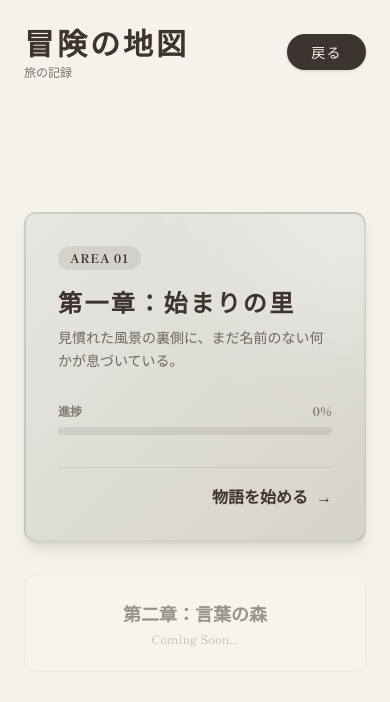
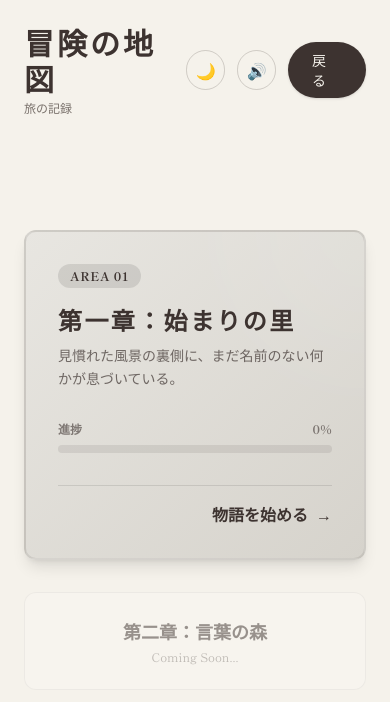
Before and after one commit to yuji-oonaka/kanji-merge, a Next.js app: page /adventure in a window 390 px wide. Shown: the top 702 px of the page. Built offline with nearby package versions, Linux system fonts and the light colour scheme.

Commit message:
feat: 冒険モードの環境音改善とUI機能拡張（ミュート・テーマ切替・リプレイ）

```diff
--- a/src/features/adventure/components/WorldMap.tsx
+++ b/src/features/adventure/components/WorldMap.tsx
@@ -5,17 +5,68 @@ import { useRouter } from "next/navigation";
 import { motion, AnimatePresence } from "framer-motion";
 import { useEffect, useState } from "react";
 
-import { useAdventureStore } from "@/features/adventure/stores/adventureStore";
+import {
+  useAdventureStore,
+  AdventureTheme,
+} from "@/features/adventure/stores/adventureStore";
 import { soundEngine } from "@/lib/sounds/SoundEngine";
 import { AREA1_STAGES } from "../data/stages_area1";
 import { StoryModal } from "./StoryModal";
 
+// テーマごとのスタイル定義（PlayPageと統一）
+const MAP_THEME_STYLES = {
+  paper: {
+    bg: "bg-[#f5f2eb]",
+    text: "text-[#3d3330]",
+    subText: "text-stone-500",
+    headerBtn:
+      "border-[#3d3330]/20 text-[#3d3330] hover:bg-[#3d3330] hover:text-[#f5f2eb]",
+    card: {
+      border: "border-[#3d3330]/10",
+      shadow: "shadow-lg",
+      bgGradient: "from-[#e8e6e1] to-[#d6d3cc]",
+      text: "text-[#3d3330]",
+      subText: "text-[#3d3330]/70",
+      accent: "text-[#d94a38]",
+      progressBg: "bg-[#3d3330]/10",
+      progressBar: "bg-[#d94a38]",
+      actionText: "text-[#3d3330]",
+    },
+    placeholder: "border-[#3d3330]/10 bg-white/30 text-[#3d3330]",
+  },
+  dark: {
+    bg: "bg-[#1c1c1e]",
+    text: "text-[#e5e5e5]",
+    subText: "text-stone-400",
+    headerBtn:
+      "border-white/20 text-[#e5e5e5] hover:bg-[#e5e5e5] hover:text-[#1c1c1e]",
+    card: {
+      border: "border-white/10",
+      shadow: "shadow-white/5",
+      bgGradient: "from-[#2c2c2e] to-[#1c1c1e]",
+      text: "text-[#e5e5e5]",
+      subText: "text-[#e5e5e5]/60",
+      accent: "text-[#ff9f0a]",
+      progressBg: "bg-white/10",
+      progressBar: "bg-[#ff9f0a]",
+      actionText: "text-[#ff9f0a]",
+    },
+    placeholder: "border-white/10 bg-white/5 text-[#e5e5e5]",
+  },
+};
+
 export function WorldMap() {
   const router = useRouter();
-  const { currentStageIndex, theme } = useAdventureStore();
+
+  // ストアから必要な状態とアクションを取得
+  const { currentStageIndex, theme, setTheme } = useAdventureStore();
 
   const [isMounted, setIsMounted] = useState(false);
   const [isStoryOpen, setIsStoryOpen] = useState(false);
+  const [isMuted, setIsMuted] = useState(soundEngine.isMuted);
+
+  // 現在のテーマスタイル
+  const currentStyles = MAP_THEME_STYLES[theme];
 
   useEffect(() => setIsMounted(true), []);
 
@@ -24,7 +75,6 @@ export function WorldMap() {
     title: "第一章：始まりの里",
     description: "見慣れた風景の裏側に、まだ名前のない何かが息づいている。",
     totalStages: AREA1_STAGES.length,
-    bgGradient: "from-[#e8e6e1] to-[#d6d3cc]",
   };
 
   const progressPercent = Math.min(
@@ -33,10 +83,35 @@ export function WorldMap() {
   );
   const isCompleted = currentStageIndex >= AREA_INFO.totalStages;
 
+  // --- サウンド制御 ---
   useEffect(() => {
-    soundEngine.playRiverAmbience();
-    return () => {};
+    // マウント時: 音を鳴らす
+    soundEngine.playNatureAmbience();
+    setIsMuted(soundEngine.isMuted);
+
+    // アンマウント時: 音を止める (これでトップに戻った時に音が消えます)
+    return () => {
+      soundEngine.stopAmbience();
+    };
   }, []);
+
+  const toggleMute = () => {
+    const newState = !isMuted;
+    soundEngine.setMute(newState);
+    setIsMuted(newState);
+    if (!newState) {
+      soundEngine.playNatureAmbience();
+    } else {
+      soundEngine.stopAmbience();
+    }
+  };
+
+  const toggleTheme = () => {
+    soundEngine.playSelect();
+    setTheme(theme === "paper" ? "dark" : "paper");
+  };
+
+  // --- アクション ---
 
   const handleAreaClick = () => {
     soundEngine.playSelect();
@@ -48,27 +123,76 @@ export function WorldMap() {
     setIsStoryOpen(true);
   };
 
+  // ★追加: 最初からやり直す（リプレイ）
+  const handleReplayClick = (e: React.MouseEvent) => {
+    e.stopPropagation(); // カードクリックの暴発防止
+    if (
+      confirm(
+        "旅の記憶（クリア記録）は残りますが、\n物語を最初からプレイし直しますか？"
+      )
+    ) {
+      soundEngine.playSelect();
+      // 進行度だけリセットする
+      useAdventureStore.setState({ currentStageIndex: 0 });
+      // そのままプレイ画面へ
+      router.push("/adventure/play");
+    }
+  };
+
   if (!isMounted) return null;
 
   return (
     <>
-      <div className="min-h-screen bg-[#f5f2eb] text-[#3d3330] p-6 pb-20 overflow-x-hidden flex flex-col">
+      <div
+        className={`min-h-screen p-6 pb-20 overflow-x-hidden flex flex-col transition-colors duration-500 ${currentStyles.bg} ${currentStyles.text}`}
+      >
         {/* ヘッダー */}
         <header className="flex justify-between items-center mb-10 z-10">
           <div>
-            <h1 className="text-3xl md:text-4xl font-serif font-bold tracking-widest text-[#3d3330]">
+            <h1 className="text-3xl md:text-4xl font-serif font-bold tracking-widest">
               冒険の地図
             </h1>
-            <p className="text-xs md:text-sm text-stone-500 mt-1 font-serif">
+            <p
+              className={`text-xs md:text-sm mt-1 font-serif ${currentStyles.subText}`}
+            >
               旅の記録
             </p>
           </div>
-          <Link
-            href="/"
-            className="px-6 py-2 bg-[#3d3330] text-[#f5f2eb] rounded-full hover:bg-[#594a46] transition-colors font-serif text-sm tracking-widest shadow-sm"
-          >
-            戻る
-          </Link>
+
+          <div className="flex items-center gap-3">
+            {/* テーマ切り替えボタン */}
+            <button
+              onClick={toggleTheme}
+              className={`w-10 h-10 rounded-full border flex items-center justify-center transition-all ${currentStyles.headerBtn}`}
+              aria-label="テーマ切り替え"
+            >
+              {theme === "paper" ? "🌙" : "☀️"}
+            </button>
+
+            {/* サウンドボタン */}
+            <button
+              onClick={toggleMute}
+              className={`w-10 h-10 rounded-full border flex items-center justify-center transition-all ${currentStyles.headerBtn}`}
+              aria-label={isMuted ? "サウンドON" : "サウンドOFF"}
+            >
+              {isMuted ? "🔇" : "🔊"}
+            </button>
+
+            <Link
+              href="/"
+              className={`px-6 py-2 rounded-full transition-colors font-serif text-sm tracking-widest shadow-sm ${currentStyles.headerBtn
+                .replace("text-[#3d3330]", "bg-[#3d3330] text-[#f5f2eb]")
+                .replace("hover:bg-[#3d3330]", "hover:bg-[#594a46]")}`}
+              // ※注: HeaderBtnのクラス流用だと色が合わないため、戻るボタンだけ個別に調整
+              style={{
+                backgroundColor: theme === "dark" ? "#2c2c2e" : "#3d3330",
+                color: theme === "dark" ? "#e5e5e5" : "#f5f2eb",
+                border: "none",
+              }}
+            >
+              戻る
+            </Link>
+          </div>
         </header>
 
         {/* マップメインエリア */}
@@ -81,59 +205,91 @@ export function WorldMap() {
             whileTap={{ scale: 0.98 }}
             onClick={handleAreaClick}
             className={`
-              w-full relative overflow-hidden rounded-xl border-2 border-[#3d3330]/10 shadow-lg cursor-pointer bg-linear-to-br ${AREA_INFO.bgGradient}
-              group transition-all duration-300
+              w-full relative overflow-hidden rounded-xl border-2 shadow-lg cursor-pointer
+              bg-linear-to-br group transition-all duration-300
+              ${currentStyles.card.border} ${currentStyles.card.bgGradient}
             `}
           >
-            <div className="absolute top-0 right-0 w-64 h-64 bg-white/40 rounded-full blur-3xl -translate-y-1/2 translate-x-1/2 pointer-events-none" />
+            {/* 背景装飾 */}
+            <div className="absolute top-0 right-0 w-64 h-64 bg-white/10 rounded-full blur-3xl -translate-y-1/2 translate-x-1/2 pointer-events-none" />
 
             <div className="p-8 md:p-10 flex flex-col gap-4 relative z-10">
               <div className="flex items-center justify-between">
-                <span className="px-3 py-1 bg-[#3d3330]/10 text-[#3d3330] text-xs font-bold rounded-full tracking-wider">
+                <span
+                  className={`px-3 py-1 text-xs font-bold rounded-full tracking-wider bg-black/10 ${currentStyles.card.text}`}
+                >
                   AREA 01
                 </span>
                 {isCompleted && (
-                  <span className="text-[#d94a38] text-xs font-bold flex items-center gap-1 bg-white/50 px-2 py-1 rounded">
+                  <span
+                    className={`text-xs font-bold flex items-center gap-1 bg-white/20 px-2 py-1 rounded ${currentStyles.card.accent}`}
+                  >
                     <span>💮</span> 読破済み
                   </span>
                 )}
               </div>
 
               <div>
-                <h2 className="text-2xl md:text-3xl font-serif font-bold text-[#3d3330] mb-2 tracking-widest group-hover:text-[#d94a38] transition-colors">
+                <h2
+                  className={`text-2xl md:text-3xl font-serif font-bold mb-2 tracking-widest transition-colors group-hover:${currentStyles.card.accent} ${currentStyles.card.text}`}
+                >
                   {AREA_INFO.title}
                 </h2>
-                <p className="text-sm text-[#3d3330]/70 font-serif leading-relaxed line-clamp-2">
+                <p
+                  className={`text-sm font-serif leading-relaxed line-clamp-2 ${currentStyles.card.subText}`}
+                >
                   {AREA_INFO.description}
                 </p>
               </div>
 
               <div className="mt-4">
-                <div className="flex justify-between text-xs font-bold text-[#3d3330]/60 mb-2">
+                <div
+                  className={`flex justify-between text-xs font-bold mb-2 opacity-60 ${currentStyles.card.text}`}
+                >
                   <span>進捗</span>
                   <span>{progressPercent}%</span>
                 </div>
-                <div className="w-full h-2 bg-[#3d3330]/10 rounded-full overflow-hidden">
+                <div
+                  className={`w-full h-2 rounded-full overflow-hidden ${currentStyles.card.progressBg}`}
+                >
                   <motion.div
                     initial={{ width: 0 }}
                     animate={{ width: `${progressPercent}%` }}
                     transition={{ duration: 1.0, ease: "easeOut" }}
-                    className="h-full bg-[#d94a38]"
+                    className={`h-full ${currentStyles.card.progressBar}`}
                   />
                 </div>
               </div>
 
               {/* アクション表示 */}
-              <div className="mt-4 pt-4 border-t border-[#3d3330]/10 flex justify-end">
-                <span className="flex items-center gap-2 font-serif font-bold text-[#3d3330] group-hover:translate-x-2 transition-transform">
-                  {currentStageIndex === 0 ? "物語を始める" : "旅を再開する"}
+              <div
+                className={`mt-4 pt-4 border-t border-black/10 flex justify-end gap-4`}
+              >
+                {/* クリア済みの場合のリプレイボタン */}
+                {isCompleted && (
+                  <button
+                    onClick={handleReplayClick}
+                    className={`text-xs font-bold opacity-60 hover:opacity-100 hover:scale-105 transition-all ${currentStyles.card.text}`}
+                  >
+                    🔄 最初から
+                  </button>
+                )}
+
+                <span
+                  className={`flex items-center gap-2 font-serif font-bold group-hover:translate-x-2 transition-transform ${currentStyles.card.actionText}`}
+                >
+                  {isCompleted
+                    ? "旅を振り返る"
+                    : currentStageIndex === 0
+                    ? "物語を始める"
+                    : "旅を再開する"}
                   <span>→</span>
                 </span>
               </div>
             </div>
           </motion.div>
 
-          {/* --- ★修正: 読み返しボタン (クリア後のみ出現) --- */}
+          {/* 読み返しボタン (クリア後のみ) */}
           {isCompleted && (
             <motion.div
               initial={{ opacity: 0, scale: 0.9 }}
@@ -143,43 +299,41 @@ export function WorldMap() {
             >
               <button
                 onClick={handleReviewClick}
-                className="
-                  w-full py-4 bg-[#fffaf0] border-2 border-[#d94a38]/30 rounded-xl shadow-sm
+                className={`
+                  w-full py-4 border-2 rounded-xl shadow-sm
                   flex items-center justify-center gap-3
-                  text-[#d94a38] font-serif font-bold tracking-widest text-lg
-                  hover:bg-[#fff5e0] hover:border-[#d94a38]/60 hover:shadow-md hover:scale-[1.02]
-                  transition-all duration-300 group
-                "
+                  font-serif font-bold tracking-widest text-lg
+                  hover:shadow-md hover:scale-[1.02] transition-all duration-300 group
+                  ${currentStyles.card.bgGradient} ${currentStyles.card.border} ${currentStyles.card.accent}
+                `}
               >
                 <span className="text-2xl group-hover:rotate-12 transition-transform">
                   📖
                 </span>
                 <span>物語を紐解く</span>
               </button>
-              <p className="text-center text-xs text-[#3d3330]/50 mt-2 font-serif">
-                完成した物語を、最初から読み返せます。
-              </p>
             </motion.div>
           )}
 
           {/* 次エリア (プレースホルダー) */}
-          <div className="w-full p-6 rounded-xl border border-[#3d3330]/10 bg-white/30 flex items-center justify-center opacity-50">
+          <div
+            className={`w-full p-6 rounded-xl border flex items-center justify-center opacity-50 ${currentStyles.placeholder}`}
+          >
             <div className="text-center">
-              <h3 className="text-lg font-serif font-bold text-[#3d3330] mb-1">
+              <h3 className="text-lg font-serif font-bold mb-1">
                 第二章：言葉の森
               </h3>
-              <p className="text-xs text-[#3d3330]/60">Coming Soon...</p>
+              <p className="text-xs opacity-60">Coming Soon...</p>
             </div>
           </div>
         </div>
       </div>
 
-      {/* 読み返しモーダル */}
       <AnimatePresence>
         {isStoryOpen && (
           <StoryModal
             stages={AREA1_STAGES}
-            theme={theme}
+            theme={theme} // テーマを渡してモーダルも色を変える
             onClose={() => setIsStoryOpen(false)}
           />
         )}
--- a/src/lib/sounds/SoundEngine.ts
+++ b/src/lib/sounds/SoundEngine.ts
@@ -1,11 +1,10 @@
-/**
- * 簡易シンセサイザーエンジン (Enhanced)
- * MP3ファイルなしで、BGMや環境音も生成します。
- */
+// src/lib/sounds/SoundEngine.ts
+
 class SoundEngine {
   private ctx: AudioContext | null = null;
-  private isMuted: boolean = false;
-  private currentAmbience: AudioNode[] = []; // 再生中の環境音ノード
+  private _isMuted: boolean = false; // 内部状態
+  private currentAmbienceNodes: AudioNode[] = [];
+  private birdInterval: NodeJS.Timeout | null = null; // 鳥の定期実行用
 
   constructor() {
     if (typeof window !== 'undefined') {
@@ -22,9 +21,25 @@ class SoundEngine {
     }
   }
 
-  // --- 基本波形生成 ---
+  // ミュート状態のゲッター
+  public get isMuted(): boolean {
+    return this._isMuted;
+  }
+
+  public setMute(muted: boolean) {
+    this._isMuted = muted;
+    if (this.ctx) {
+      if (muted) {
+        this.ctx.suspend();
+      } else {
+        this.ctx.resume();
+      }
+    }
+  }
+
+  // --- 基本波形生成 (SE用) ---
   private playTone(freq: number, type: OscillatorType, duration: number, startTime: number = 0, vol: number = 0.3) {
-    if (!this.ctx || this.isMuted) return;
+    if (!this.ctx || this._isMuted) return;
 
     const osc = this.ctx.createOscillator();
     const gain = this.ctx.createGain();
@@ -33,7 +48,7 @@ class SoundEngine {
     osc.frequency.setValueAtTime(freq, this.ctx.currentTime + startTime);
 
     gain.gain.setValueAtTime(0, this.ctx.currentTime + startTime);
-    gain.gain.linearRampToValueAtTime(vol, this.ctx.currentTime + startTime + 0.01);
+    gain.gain.linearRampToValueAtTime(vol, this.ctx.currentTime + startTime + 0.02); // アタックを少し柔らかく
     gain.gain.exponentialRampToValueAtTime(0.001, this.ctx.currentTime + startTime + duration);
 
     osc.connect(gain);
@@ -46,48 +61,65 @@ class SoundEngine {
   // --- ノイズ生成 (環境音用) ---
   private createNoiseBuffer(): AudioBuffer | null {
     if (!this.ctx) return null;
-    const bufferSize = this.ctx.sampleRate * 2; // 2秒分
+    // 5秒分のバッファ（ループ時の違和感を減らすため長めに）
+    const bufferSize = this.ctx.sampleRate * 5;
     const buffer = this.ctx.createBuffer(1, bufferSize, this.ctx.sampleRate);
     const data = buffer.getChannelData(0);
+
+    // ピンクノイズ風の生成（高音を抑える）
+    let lastOut = 0;
     for (let i = 0; i < bufferSize; i++) {
-      data[i] = Math.random() * 2 - 1;
+      const white = Math.random() * 2 - 1;
+      // 簡易的なフィルタリング
+      const brown = (lastOut + (0.02 * white)) / 1.02;
+      lastOut = brown;
+      data[i] = brown * 3.5; // 音量補正
     }
     return buffer;
   }
 
-  // --- アンビエンス再生 ---
+  // --- アンビエンス制御 ---
 
   public stopAmbience() {
-    this.currentAmbience.forEach(node => {
+    // ノードの停止
+    this.currentAmbienceNodes.forEach(node => {
       try { (node as any).stop(); } catch(e) {}
-      node.disconnect();
+      try { node.disconnect(); } catch(e) {}
     });
-    this.currentAmbience = [];
+    this.currentAmbienceNodes = [];
+
+    // 鳥のさえずり停止
+    if (this.birdInterval) {
+      clearInterval(this.birdInterval);
+      this.birdInterval = null;
+    }
   }
 
-  // 風の音 (森・山エリア用)
-  public playWindAmbience() {
-    if (!this.ctx || this.isMuted) return;
+  // ★改良版: 里の環境音（優しいせせらぎ + 鳥）
+  public playNatureAmbience() {
+    if (!this.ctx || this._isMuted) return;
     this.stopAmbience();
 
+    // 1. 川の音 (ベース)
     const noise = this.ctx.createBufferSource();
     noise.buffer = this.createNoiseBuffer();
     noise.loop = true;
 
-    // フィルタで風のようなゴォーという音にする
+    // ローパスフィルタで「ザー」を「サー...」に変える
     const filter = this.ctx.createBiquadFilter();
     filter.type = 'lowpass';
-    filter.frequency.value = 400;
+    filter.frequency.value = 400; // かなり低くして「こもり感」を出す
+    filter.Q.value = 1;
 
-    // 音量揺らぎ (LFO)
+    // 音量のゆらぎ (LFO) で水の流れを表現
     const lfo = this.ctx.createOscillator();
     lfo.type = 'sine';
-    lfo.frequency.value = 0.2; // ゆったり
+    lfo.frequency.value = 0.15; // 非常にゆっくり
     const lfoGain = this.ctx.createGain();
-    lfoGain.gain.value = 300; // フィルタ周波数を揺らす
+    lfoGain.gain.value = 100; // フィルタを開閉させる
 
     const mainGain = this.ctx.createGain();
-    mainGain.gain.value = 0.05; // かなり小さく
+    mainGain.gain.value = 0.08; // 控えめな音量
 
     lfo.connect(lfoGain);
     lfoGain.connect(filter.frequency);
@@ -99,97 +131,100 @@ class SoundEngine {
     noise.start();
     lfo.start();
 
-    this.currentAmbience.push(noise, lfo);
+    this.currentAmbienceNodes.push(noise, lfo, mainGain);
+
+    // 2. 鳥のさえずり (定期実行)
+    // 3〜8秒おきにランダムで鳴く
+    const scheduleBird = () => {
+      if (this._isMuted) return;
+      const delay = 3000 + Math.random() * 5000;
+      this.playBirdOneShot();
+      this.birdInterval = setTimeout(scheduleBird, delay);
+    };
+    scheduleBird();
   }
 
-  // 川のせせらぎ (里エリア用)
-  public playRiverAmbience() {
-    if (!this.ctx || this.isMuted) return;
-    this.stopAmbience();
+  // 単発の鳥の声生成
+  private playBirdOneShot() {
+    if (!this.ctx) return;
 
-    const noise = this.ctx.createBufferSource();
-    noise.buffer = this.createNoiseBuffer();
-    noise.loop = true;
+    const t = this.ctx.currentTime;
+    const osc = this.ctx.createOscillator();
+    const gain = this.ctx.createGain();
 
-    // ハイパスフィルタでシャワシャワ感
-    const filter = this.ctx.createBiquadFilter();
-    filter.type = 'highpass';
-    filter.frequency.value = 800;
+    osc.type = 'sine';
 
-    const mainGain = this.ctx.createGain();
-    mainGain.gain.value = 0.03;
+    // ピッチ: 高めの音から少し下がる、または上がる (さえずり感)
+    const startFreq = 2000 + Math.random() * 1000;
+    osc.frequency.setValueAtTime(startFreq, t);
+    osc.frequency.linearRampToValueAtTime(startFreq + (Math.random() * 400 - 200), t + 0.1);
 
-    noise.connect(filter);
-    filter.connect(mainGain);
-    mainGain.connect(this.ctx.destination);
+    // エンベロープ: 短く鋭く
+    gain.gain.setValueAtTime(0, t);
+    gain.gain.linearRampToValueAtTime(0.1, t + 0.02);
+    gain.gain.exponentialRampToValueAtTime(0.001, t + 0.15);
 
-    noise.start();
-    this.currentAmbience.push(noise);
+    osc.connect(gain);
+    gain.connect(this.ctx.destination);
+
+    osc.start(t);
+    osc.stop(t + 0.2);
+
+    // 確率で「2回鳴く」 (ピピっ)
+    if (Math.random() > 0.5) {
+      const osc2 = this.ctx.createOscillator();
+      const gain2 = this.ctx.createGain();
+      const t2 = t + 0.15; // 少し遅らせる
+
+      osc2.type = 'sine';
+      osc2.frequency.setValueAtTime(startFreq, t2);
+      osc2.frequency.linearRampToValueAtTime(startFreq - 100, t2 + 0.1);
+
+      gain2.gain.setValueAtTime(0, t2);
+      gain2.gain.linearRampToValueAtTime(0.08, t2 + 0.02);
+      gain2.gain.exponentialRampToValueAtTime(0.001, t2 + 0.15);
+
+      osc2.connect(gain2);
+      gain2.connect(this.ctx.destination);
+
+      osc2.start(t2);
+      osc2.stop(t2 + 0.2);
+    }
   }
 
-  // 宇宙の静寂 (天空エリア用)
-  public playSpaceAmbience() {
-    if (!this.ctx || this.isMuted) return;
-    this.stopAmbience();
-
-    // 低いドローン音
-    const osc = this.ctx.createOscillator();
-    osc.type = 'sine';
-    osc.frequency.value = 50; // 超低音
-
-    const lfo = this.ctx.createOscillator();
-    lfo.frequency.value = 0.1;
-    const lfoGain = this.ctx.createGain();
-    lfoGain.gain.value = 10;
-
-    const mainGain = this.ctx.createGain();
-    mainGain.gain.value = 0.1;
-
-    lfo.connect(lfoGain);
-    lfoGain.connect(osc.frequency);
-    osc.connect(mainGain);
-    mainGain.connect(this.ctx.destination);
-
-    osc.start();
-    lfo.start();
-    this.currentAmbience.push(osc, lfo);
-  }
-
-  // --- SEプリセット ---
+  // --- SEプリセット (既存維持) ---
 
   public playMerge() {
     this.init();
-    this.playTone(880, 'square', 0.1);
-    this.playTone(440, 'triangle', 0.1);
+    this.playTone(880, 'sine', 0.1, 0, 0.2);
+    this.playTone(440, 'triangle', 0.1, 0.05, 0.2);
   }
 
   public playGoal() {
     this.init();
-    this.playTone(1200, 'sine', 0.3);
-    this.playTone(1800, 'sine', 0.3, 0.1);
+    // 和音っぽい響き
+    this.playTone(523.25, 'sine', 0.6, 0, 0.2); // Do
+    this.playTone(659.25, 'sine', 0.6, 0.1, 0.2); // Mi
+    this.playTone(783.99, 'sine', 0.8, 0.2, 0.2); // So
   }
 
   public playStamp() {
     this.init();
-    // 低いドンッという音
-    this.playTone(150, 'triangle', 0.15, 0, 0.8);
-    // 紙の摩擦音っぽいノイズ（簡易）
-    this.playTone(800, 'square', 0.05, 0, 0.1);
-  }
-
-  public playClear() {
-    this.init();
-    const now = 0;
-    this.playTone(523.25, 'triangle', 0.5, now);       // ド
-    this.playTone(659.25, 'triangle', 0.5, now + 0.1); // ミ
-    this.playTone(783.99, 'triangle', 0.5, now + 0.2); // ソ
-    this.playTone(1046.50, 'sine', 0.8, now + 0.3);    // 高いド
+    // 低いドンッ (Triangel波で打撃感)
+    this.playTone(120, 'triangle', 0.1, 0, 0.6);
+    // 紙の摩擦音っぽさ (高周波の短いノイズの代わりに矩形波を一瞬)
+    this.playTone(800, 'square', 0.05, 0, 0.05);
   }
 
   public playSelect() {
     this.init();
-    // 短く高い音で「コッ」という感じ
-    this.playTone(800, 'square', 0.05, 0, 0.1);
+    // コッ という短い木のような音
+    this.playTone(800, 'sine', 0.03, 0, 0.1);
+  }
+
+  // 既存の互換性のため残すが中身はplayNatureAmbienceへ誘導
+  public playRiverAmbience() {
+    this.playNatureAmbience();
   }
 }
 
```
